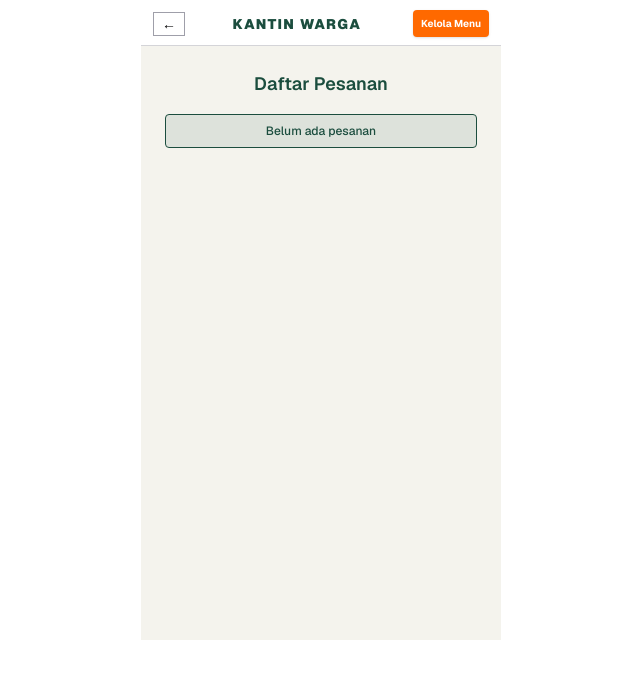
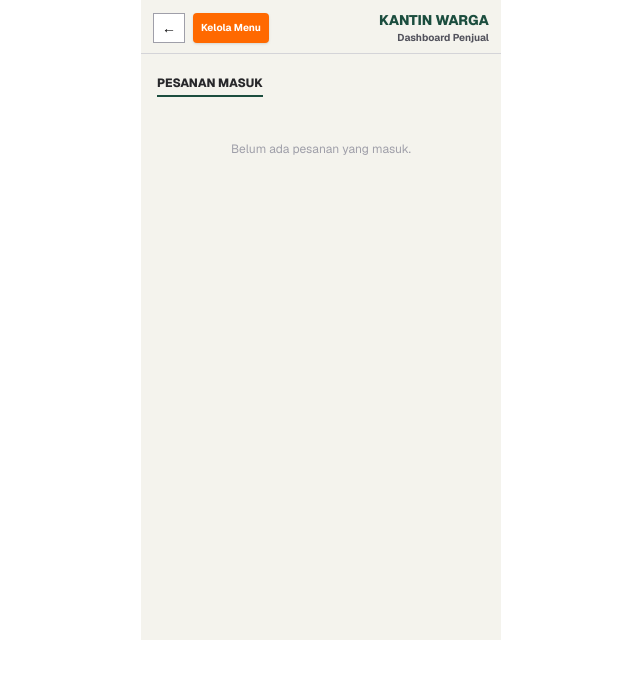
Before and after one commit to LinnaVal/PRD-Kelompok-10-Tubes-, a Next.js app in the folder my-app/: page /login/tenant/1 in a window 1280 px wide. Shown: the top 678 px of the page, without its empty margins (319-959 px from the left). Built offline with nearby package versions, Linux system fonts and the light colour scheme.

Commit message:
feat: combine UI for tenant's website view

```diff
--- a/my-app/app/(main)/menu/[id]/cart/page.tsx
+++ b/my-app/app/(main)/menu/[id]/cart/page.tsx
@@ -26,7 +26,12 @@ export default function TransactionPage ({ params }: { params: Promise<{ id: str
         order : Order
     }
     const empty : ListOrders[] = [];
-    const cart : CartItem[] = JSON.parse(localStorage.getItem("cart") || "[]");
+    const [cart, setCart] = useState<CartItem[]>(() => {
+        if (typeof window !== "undefined") {
+            const storedCart = localStorage.getItem("cart");
+            return storedCart ? JSON.parse(storedCart) : [];
+        }
+    });
     const totalPrice = cart.reduce((total, item) => total + item.price * item.quantity, 0).toLocaleString("id-ID");
     const itemsPerPage = 9;
     const totalItems = cart.length;
@@ -48,7 +53,8 @@ export default function TransactionPage ({ params }: { params: Promise<{ id: str
       <header className="border-b border-zinc-300 px-3 pt-2.5 pb-2">
         <div className="flex items-center gap-2 mb-1.5">
           <button
-            onClick={() => {router.push(`/menu/${id}`)
+            onClick={() => {{router.push(`/menu/${id}`)
+          }
             }}
             className="text-sm px-2 py-1 border border-zinc-400 bg-white hover:bg-zinc-100 leading-none cursor-pointer"
           >
--- a/my-app/app/login/tenant/[id]/page.tsx
+++ b/my-app/app/login/tenant/[id]/page.tsx
@@ -1,102 +1,98 @@
+
 "use client";
 import { use, useEffect, useState } from "react";
 import { useRouter } from "next/navigation";
 import { toko } from '@/data/menuTb3.json';
 
-export default function TenantPage({ params }: { params: Promise<{ id: string }> }) {
+export default function TenantDashboardPage({ params }: { params: Promise<{ id: string }> }) {
   const router = useRouter();
   const { id } = use(params);
-    const dashboard = id;
-
-    type CartItem = { id: number | undefined; name: string | undefined; price: number; quantity: number; }
-    type Order = { cart: CartItem[]; totalPrice: string; status: string; }
-    type ListOrders = { id: number; order: Order; }
-
-    const [currentPage, setCurrentPage] = useState(1);
   const tenant = Number(id);
   const data = toko.find((current) => current.tenantID === tenant);
+
+  type CartItem = { id: number | undefined, name: string | undefined, price: number, quantity: number };
+  type Order = { cart: CartItem[], totalPrice: string, status: string };
+  type ListOrders = {tenant: number, id: number, order: Order };
+
+  const [selectedPage, setSelectedPage] = useState(0);
   const [listOrders, setListOrders] = useState<ListOrders[]>([]);
 
   useEffect(() => {
-        if (typeof window !== "undefined" && data) {
-            const localMenus = localStorage.getItem(`menus_tenant_${tenant}`);
-            if (!localMenus) {
-                const initialMenus = data.menu.map((item) => ({
-                    id: item.id,
-                    name: item.name,
-                    price: item.price,
-                    stok: 10,
-                    description: "Deskripsi lezat hidangan spesial siap disajikan.",
-                    type: item.type,
-                    gambar: item.type === "food" ? "🍛" : "🥤"
-                }));
-                localStorage.setItem(`menus_tenant_${tenant}`, JSON.stringify(initialMenus));
-            }
-        }
-
     if (typeof window !== "undefined") {
       setListOrders(JSON.parse(localStorage.getItem("orders") || "[]"));
+      const interval = setInterval(() => {
+        setListOrders(JSON.parse(localStorage.getItem("orders") || "[]"));
+      }, 1000);
+      return () => clearInterval(interval);
     }
-        const interval = setInterval(() => {
-            if (typeof window !== "undefined") {
-                setListOrders(JSON.parse(localStorage.getItem("orders") || "[]"));
-            }
-        }, 1000);
+  }, []);
 
-        return () => clearInterval(interval);
-    }, [data, tenant]);
+  const itemsPerPage = 5; // Disesuaikan agar pas di layar
+  const totalItems = listOrders.length;
+  const displayItems = listOrders.slice(selectedPage, selectedPage + itemsPerPage);
+  const currentPageNum = Math.floor(selectedPage / itemsPerPage) + 1;
+  const totalPages = Math.ceil(totalItems / itemsPerPage) || 1;
 
-    const itemsPerPage = 9;
-    const totalItems = listOrders.length;
-    const totalPages = Math.ceil(totalItems / itemsPerPage) || 1;
-    const displayItems = listOrders.slice((currentPage - 1) * itemsPerPage, currentPage * itemsPerPage);
+  const handlePrev = () => setSelectedPage((p) => Math.max(0, p - itemsPerPage));
+  const handleNext = () => setSelectedPage((p) => p + itemsPerPage);
 
-    if (!data) return <div className="p-4 text-center text-red-500 font-sans">Data tenant tidak ditemukan.</div>;
+  if (!data) return null;
 
   return (
-        <div className="bg-[#F4F3ED] font-sans text-zinc-950 overflow-hidden relative flex flex-col justify-between" style={{ width: 360, height: 640 }}>
-            <div>
-                <header className="border-b border-zinc-300 px-3 pt-2.5 pb-2 bg-white flex items-center justify-between">
-                    <button
-                        onClick={() => router.push("/")}
-                        className="text-sm px-2 py-1 border border-zinc-400 bg-white hover:bg-zinc-100 leading-none cursor-pointer"
-                    >
+    <div className="bg-[#F4F3ED] font-sans text-zinc-950 overflow-hidden relative" style={{ width: 360, height: 640 }}>
+      {/* HEADER */}
+      <header className="border-b border-zinc-300 px-3 pt-2.5 pb-2 flex items-center justify-between">
+        <div className="flex gap-2">
+          <button onClick={() => router.push("/")} className="text-sm px-2 py-1 border border-zinc-400 bg-white hover:bg-zinc-100 cursor-pointer">
             ←
           </button>
 
-                    <h1 className="text-sm font-black tracking-widest text-[#1B4D3E] text-center flex-1 pr-1 truncate uppercase">{data.name}</h1>
-
             <button
-                        onClick={() => router.push(`/login/tenant/${dashboard}/edit`)}
+                onClick={() => router.push(`/login/tenant/${id}/edit`)}
                 className="text-[10px] px-2 py-1.5 bg-orange-500 text-white font-bold rounded shadow hover:bg-orange-600 transition cursor-pointer active:scale-95"
             >
                 Kelola Menu
             </button>
+        </div>
+        <div className="text-right">
+          <h1 className="text-sm font-extrabold text-[#1B4D3E] uppercase">{data.name}</h1>
+          <p className="text-[10px] font-bold text-zinc-600">Dashboard Penjual</p>
+        </div>
       </header>
 
-                <div className="flex flex-col items-center mt-6 px-6 overflow-y-auto max-h-[460px]">
-                    <h1 className='text-lg text-[#1B4D3E] font-semibold mb-4'>Daftar Pesanan</h1>
+      {/* DAFTAR PESANAN */}
+      <div className="p-4 overflow-y-auto" style={{ height: 500 }}>
+        <h2 className="text-xs font-extrabold text-zinc-800 mb-3 border-b-2 border-[#1B4D3E] inline-block pb-1">PESANAN MASUK</h2>
+
         {listOrders.length === 0 ? (
-                        <p className="border border-[#1B4D3E] bg-[#1B4D3E]/10 text-[#1B4D3E] w-full py-2 text-center text-xs font-medium rounded">Belum ada pesanan</p>
+          <p className="text-center text-xs text-zinc-400 mt-8">Belum ada pesanan yang masuk.</p>
         ) : (
-                        <div className="w-full flex flex-col gap-2.5">
-                            {displayItems.map((order) => (
-                                <div key={order.id} onClick={() => router.push(`/login/tenant/${dashboard}/detail/${order.id}`)} className="w-full">
-                                    <button className="w-full border border-[#1B4D3E] bg-[#1B4D3E] text-white py-2 text-sm font-medium rounded hover:bg-[#153b2f] cursor-pointer text-center">
-                                        Pesanan #{order.id}
-                                    </button>
-                                </div>
-                            ))}
-                        </div>
+          displayItems.filter((order) => order.tenant === tenant).map((order, index) => (
+            <div
+              key={order.id}
+              onClick={() => router.push(`/login/tenant/${id}/detail/${order.id}`)}
+              className="block w-full bg-white border border-zinc-300 p-3 mb-3 shadow-sm hover:border-[#1B4D3E] transition-colors cursor-pointer"
+            >
+              <div className="flex justify-between items-center mb-1">
+                <h3 className="font-extrabold text-sm text-[#1B4D3E]">ORD-{index+1}</h3>
+                {order.order.status === 'done' ? (
+                  <span className="text-[9px] bg-green-100 text-[#1B4D3E] px-1.5 py-0.5 font-bold border border-green-300">SELESAI</span>
+                ) : (
+                  <span className="text-[9px] bg-red-100 text-[#A61C3C] px-1.5 py-0.5 font-bold border border-red-300">BARU</span>
                 )}
               </div>
+              <p className="text-[10px] text-zinc-500">{order.order.cart.length} Item • Rp{order.order.totalPrice}</p>
+            </div>
+          ))
+        )}
       </div>
 
-            {totalItems > itemsPerPage && (
-                <div className="flex items-center justify-between px-4 border-t border-zinc-300 bg-white" style={{ height: 48 }}>
-                    <button onClick={() => setCurrentPage(p => Math.max(1, p - 1))} disabled={currentPage === 1} className={`px-3 py-1 border text-xs font-bold rounded ${currentPage === 1 ? "opacity-30" : "cursor-pointer"}`}>← Prev</button>
-                    <span className="text-xs font-bold text-[#1B4D3E]">{currentPage} / {totalPages}</span>
-                    <button onClick={() => setCurrentPage(p => Math.min(totalPages, p + 1))} disabled={currentPage === totalPages} className={`px-3 py-1 border text-xs font-bold rounded ${currentPage === totalPages ? "opacity-30" : "cursor-pointer"}`}>Next →</button>
+      {/* PAGINATION */}
+      {listOrders.length > itemsPerPage && (
+        <div className="flex items-center justify-between px-3 border-t border-zinc-200 bg-[#F4F3ED] absolute bottom-0 w-full" style={{ height: 40 }}>
+          <button onClick={handlePrev} disabled={selectedPage === 0} className={`px-3 py-1 border border-[#1B4D3E] bg-white font-bold text-[#1B4D3E] text-[10px] ${selectedPage === 0 ? "opacity-30" : "cursor-pointer"}`}>← Prev</button>
+          <span className="text-[10px] font-bold text-[#1B4D3E]">{currentPageNum} / {totalPages}</span>
+          <button onClick={handleNext} disabled={selectedPage + itemsPerPage >= totalItems} className={`px-3 py-1 border border-[#1B4D3E] bg-white font-bold text-[#1B4D3E] text-[10px] ${selectedPage + itemsPerPage >= totalItems ? "opacity-30" : "cursor-pointer"}`}>Next →</button>
         </div>
       )}
     </div>
```
Lines whose indentation alone changed are shown as unchanged.
